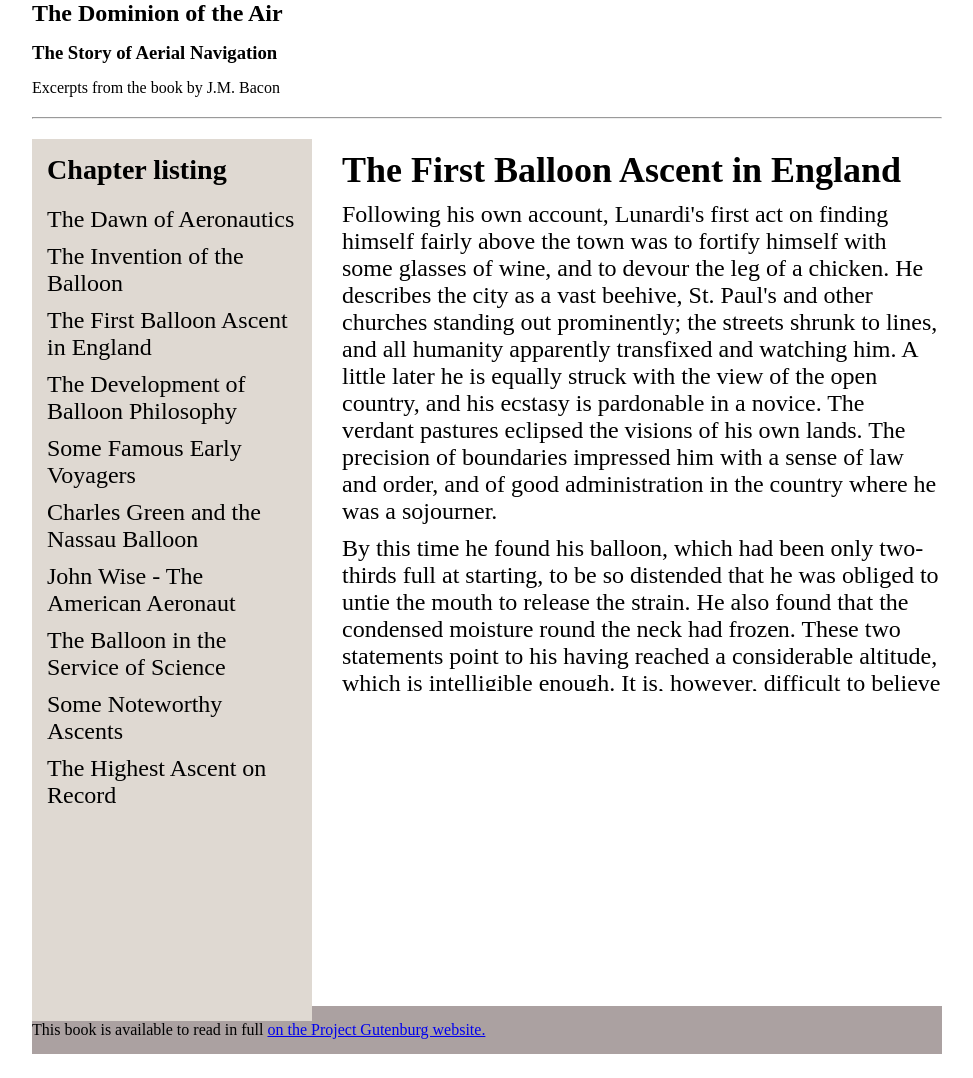
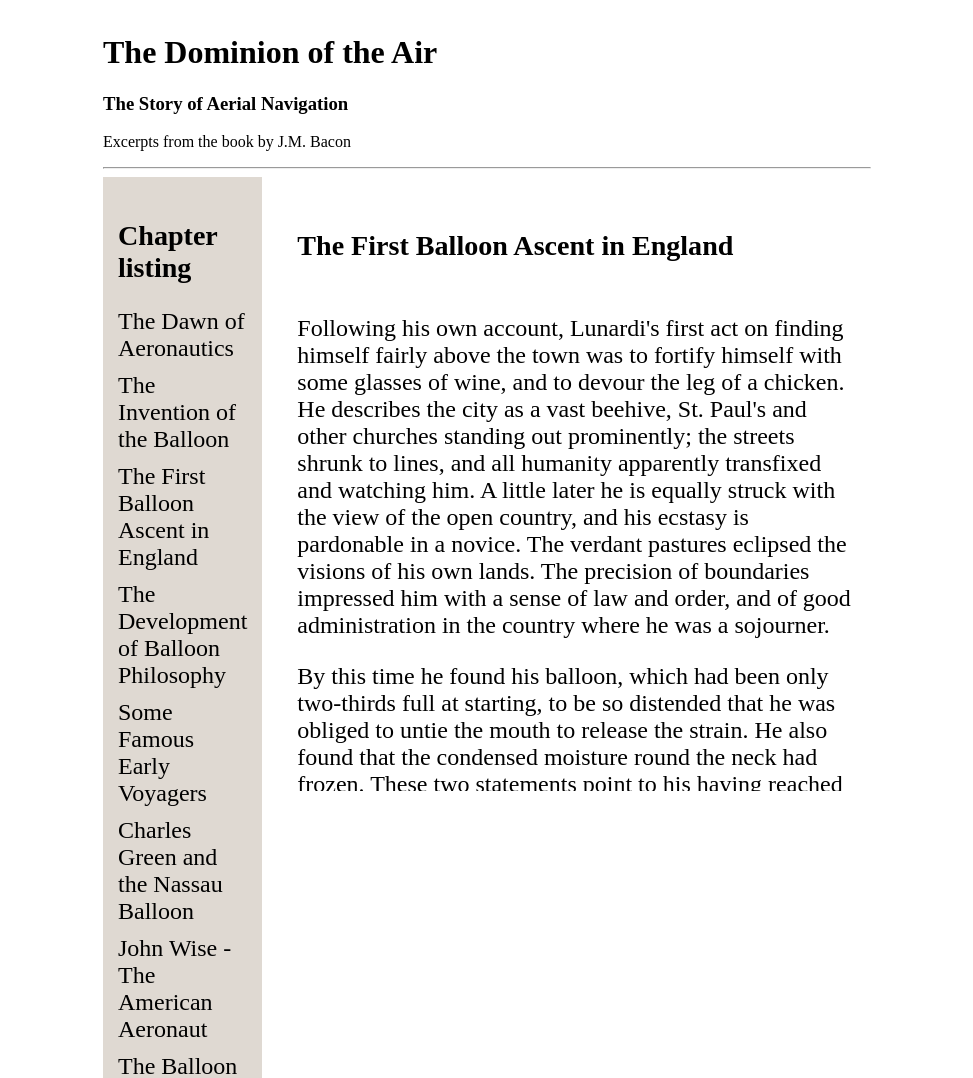
Before and after one commit to Sheps29/layouts, a plain HTML site: page layout9.html in a window 1280 px wide. Shown: the top 1078 px of the page, without its empty margins (153-1126 px from the left). Before the commit the page ends 1054 px from the top, so only its background shows below. Drawn offline with Linux system fonts and the light colour scheme.

Commit message:
bugfix layout9.html, style9.css

```diff
--- a/layout9.html
+++ b/layout9.html
@@ -7,15 +7,13 @@
 </head>
 
 <body>
-	<article class="article">
-		<div class="block">
-			<header class="header">
+	<header>
 		<h1>The Dominion of the Air</h1>
 		<h3>The Story of Aerial Navigation</h3>
 		<p>Excerpts from the book by J.M. Bacon</p>
-				<hr class="separation">
+		<hr>
 	</header>
-			<div>
+	<main class="block">
 		<aside>
 			<h3>Chapter listing</h3>
 			<nav>
@@ -33,18 +31,18 @@
 				</ul>
 			</nav>
 		</aside>
-				<main>
-					<h2>The First Balloon Ascent in England</h2>
-					<section class="wrapper">
-						<article>Following his own account, Lunardi's first act on finding himself fairly above the town was
+		<article>
+			<h3>The First Balloon Ascent in England</h3>
+			<div class="wrapper">
+				<p>Following his own account, Lunardi's first act on finding himself fairly above the town was
 					to fortify himself with some glasses of wine, and to devour the leg of a chicken. He describes
 					the city as a vast beehive, St. Paul's and other churches standing out prominently; the streets
 					shrunk to lines, and all humanity apparently transfixed and watching him. A little later he is
 					equally struck with the view of the open country, and his ecstasy is pardonable in a novice. The
 					verdant pastures eclipsed the visions of his own lands. The precision of boundaries impressed
 					him with a sense of law and order, and of good administration in the country where he was a
-							sojourner.</article>
-						<article>By this time he found his balloon, which had been only two-thirds full at starting, to be
+					sojourner.</p>
+				<p>By this time he found his balloon, which had been only two-thirds full at starting, to be
 					so distended that he was obliged to untie the mouth to release the strain. He also found that
 					the condensed moisture round the neck had frozen. These two statements point to his having
 					reached a considerable altitude, which is intelligible enough. It is, however, difficult to
@@ -57,29 +55,27 @@
 					cold upper regions, and now at its urgent appeal was deposited in a corn field, which was the
 					point of first contact with the earth. It was carefully received by a country-woman, who
 					promptly sold it to a gentleman on the other side of the hedge, who had been pursuing the
-							balloon.</article>
-						<article>By this time he found his balloon, which had been only two-thirds full at starting, to be
+					balloon.</p>
+				<p>By this time he found his balloon, which had been only two-thirds full at starting, to be
 					so distended that he was obliged to untie the mouth to release the strain. He also found that
 					the condensed moisture round the neck had frozen. These two statements point to his having
 					reached a considerable altitude, which is intelligible enough. It is, however, difficult to
 					believe his further assertion that by the use of his single oar he succeeded in working himself
 					down to within a few hundred feet of the earth. The descent of the balloon must, in point of
-							fact, have been due to a copious outrush of gas at his former altitude. Had his oar really been
-							effective in working the balloon down it would not have needed the discharge of ballast
+					fact, have been due to a copious outrush of gas at his former altitude. Had his oar really been effective in
+					working the balloon down it would not have needed the discharge of ballast
 					presently spoken of to cause it to reascend. Anyhow, he found himself sufficiently near the
 					earth to land a passenger who was anxious to get out. His cat had not been comfortable in the
 					cold upper regions, and now at its urgent appeal was deposited in a corn field, which was the
 					point of first contact with the earth. It was carefully received by a country-woman, who
 					promptly sold it to a gentleman on the other side of the hedge, who had been pursuing the
-							balloon.</article>
-					</section>
+					balloon.</p>
+			</div>
+		</article>
 	</main>
-			</div>
-			<footer>
+	<footer class="footer">
 		<p>This book is available to read in full <a href="#">on the Project Gutenburg website.</a></p>
 	</footer>
-		</div>
-	</article>
 </body>
 
 </html>
--- a/style9.css
+++ b/style9.css
@@ -1,48 +1,24 @@
-* {
-	margin: 0;
-	padding: 0;
-}
-
 html {
 	height: 100%;
 }
 
-.article {
+body {
 	display: flex;
-	justify-content: center;
+	flex-direction: column;
+	height: 100%;
+	margin: 1% 20% 10% 20%;
 }
 
 .block {
-	bottom: 10px;
-}
-
-.header {
 	display: flex;
-	justify-content: center;
-	flex-direction: column;
-}
-
-.header h1,
-.header h3 {
-	margin-bottom: 15px;
-}
-
-.separation {
-	margin: 20px 0;
-	padding: 0;
-	height: 0;
-}
-
-.block div {
-	display: flex;
-	justify-content: space-between;
-	height: 100%;
+	flex-grow: 1;
+	max-width: 1200px;
 	font-size: 24px;
 }
 
-.block aside {
-	max-width: 250px;
-	margin-right: 30px;
+.block>aside {
+	max-width: 300px;
+	margin-right: 20px;
 	padding: 15px 15px 0 15px;
 	height: 100%;
 	background-color: rgb(223, 217, 210);
@@ -50,18 +26,12 @@ html {
 
 .block aside>h3 {
 	margin-bottom: 20px;
-}
 
-.block nav {
-	overflow: auto;
-}
-
-.block nav::-webkit-scrollbar {
-	display: none;
 }
 
 nav>ul {
 	list-style-type: none;
+	padding: 0;
 }
 
 .block li {
@@ -83,11 +53,10 @@ nav>ul {
 	color: black;
 }
 
-.block main {
-	margin-left: 20px;
+.block>article {
 	max-width: 600px;
 	margin: 10px 0;
-	height: 100%;
+	padding: 15px 15px 0 15px;
 }
 
 .wrapper {
@@ -99,11 +68,8 @@ nav>ul {
 	display: none;
 }
 
-.block article {
-	margin: 10px 0;
-}
+.footer {
 
-.article footer {
 	padding: 15px 0;
 	background-color: rgb(171, 161, 161);
 }
```
Lines whose indentation alone changed are shown as unchanged.
